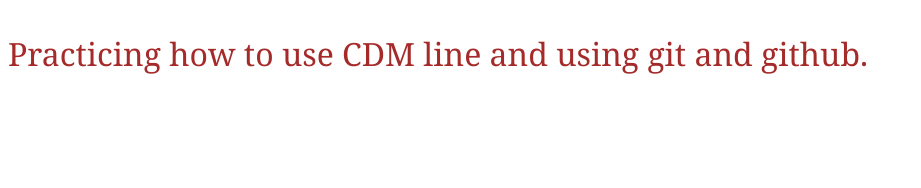
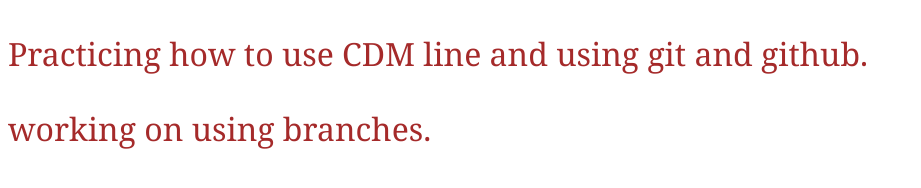
Before and after one commit to sasso-gonzalez/Project-5, a plain HTML site: page index.html in a window 1280 px wide. Shown: the whole page, without its empty margins (0-921 px from the left). Drawn offline with Linux system fonts and the light colour scheme.

Commit message:
Added <p>

```diff
--- a/index.html
+++ b/index.html
@@ -8,7 +8,7 @@
 </head>
 <body>
     <p>Practicing how to use CDM line and using git and github.</p>
-
+    <p>working on using branches.</p>
 
     <script src="home.js"></script>
 </body>
```
